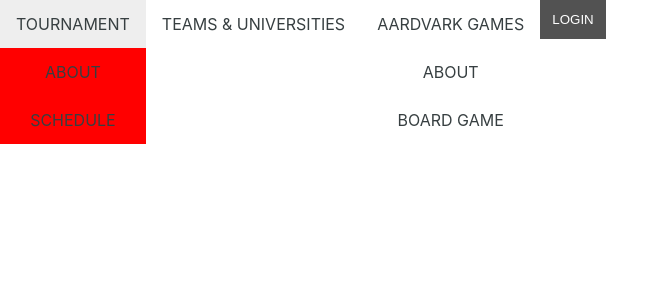
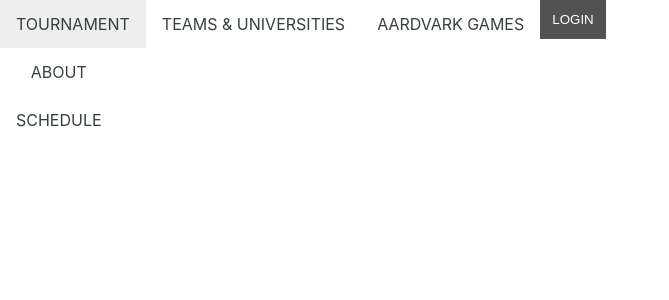
Before and after one commit to ISTE-500-501-TeamWatchHill/frontend, a React (Create React App) app: page / in a window 1280 px wide. Shown: the top 300 px of the page, without its empty margins (0-669 px from the left). Built offline with nearby package versions, Linux system fonts and the light colour scheme.

Commit message:
Ohhh so close now, just gotta add some error checking

```diff
--- a/src/components/navbar/navbar.js
+++ b/src/components/navbar/navbar.js
@@ -15,7 +15,6 @@ export default function Navbar() {
             <li>
                 <NavLink
                     name="TOURNAMENT"
-                    // link="/tournament"
                     sublinks={[
                       { name: "ABOUT", link: "/tournament" },
                       { name: "SCHEDULE", link: "/schedule" },
@@ -26,14 +25,11 @@ export default function Navbar() {
                 <NavLink
                     name="TEAMS & UNIVERSITIES"
                     link="/teamsanduniversities"
-                    // subnames={[ ]}
-                    // linksubnames={[ ]}
                 />
             </li>
             <li>
                 <NavLink
                     name="AARDVARK GAMES"
-                    // link="/aardvarkgames"
                     sublinks={[
                       { name: "ABOUT", link: "/aardvarkgames" },
                       { name: "BOARD GAME", link: "/boardgame" },
--- a/src/components/navlink/navlink.css
+++ b/src/components/navlink/navlink.css
@@ -1,3 +1,15 @@
 .dropdown:hover + .dropdown-items {
-    background: #f00;
+    background: #FFF;
+    display: block;
+    position: absolute;
 }
+
+.dropdown-items:hover{
+    display: block;
+    background: #FFF;
+    position: absolute;
+}
+
+.dropdown-items {
+    display: none;
+}
--- a/src/components/navlink/navlink.js
+++ b/src/components/navlink/navlink.js
@@ -1,15 +1,6 @@
-import React, { useState } from 'react';
 import './navlink.css';
 
 export default function NavLink(props) {
-    const [show, setShow] = useState(false);
-    const showDropdown = (e)=>{
-        setShow(!show);
-    }
-    const hideDropdown = (e) => {
-        setShow(false);
-    }
-
     // check props.name exists
     // check props.link || props.sublinks exists
     if (props.link) {
@@ -28,7 +19,7 @@ export default function NavLink(props) {
                 <a href={props.link} class="dropdown">
                     {props.name}
                 </a>
-                <div className="dropdown-items">
+                <div class="dropdown-items">
                     {props.sublinks.map((sublink) => (
                         <a href={sublink.link} key={sublink.link}>{sublink.name}</a>
                     ))}
```
